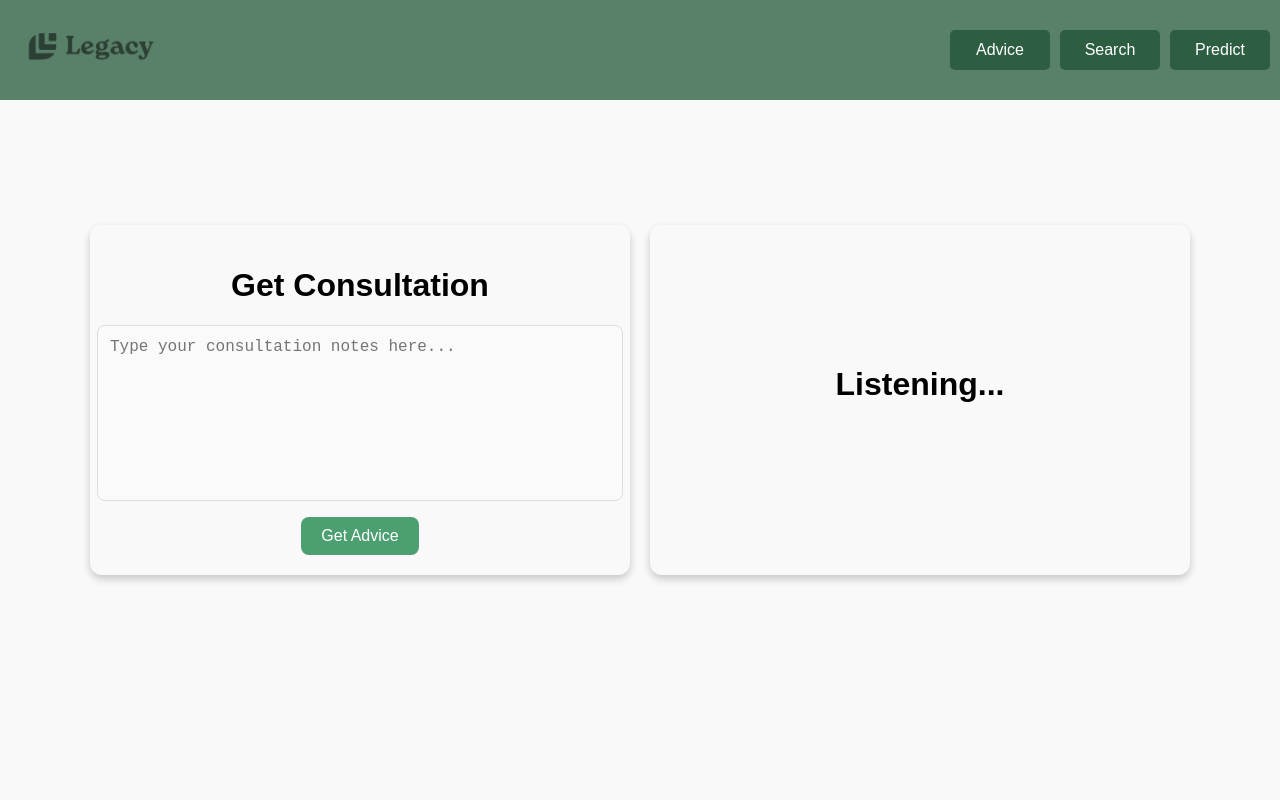
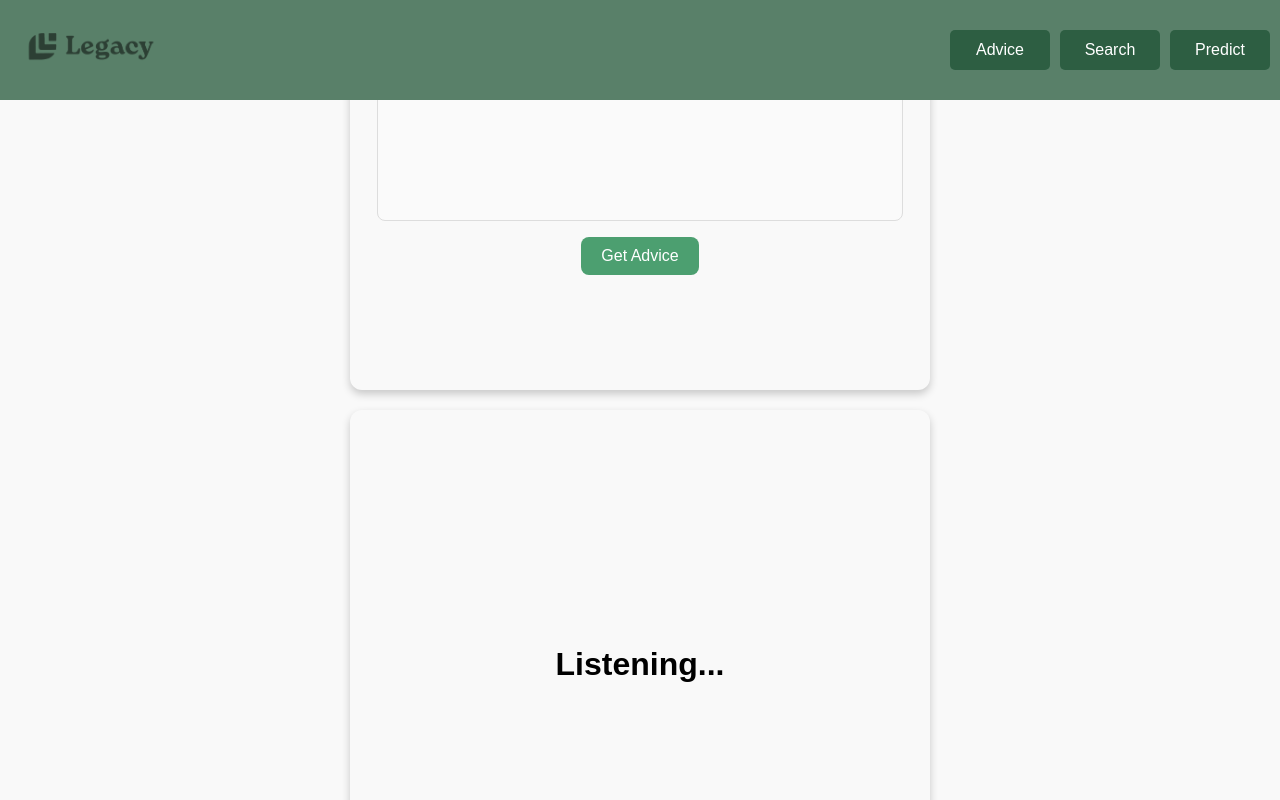
Before and after one commit to pearl-natalia/legacy-web-app, a React (Create React App) app in the folder frontend/: page / in a window 1280 px wide. Shown: the top 800 px of the page. Built offline with nearby package versions, Linux system fonts and the light colour scheme.

Commit message:
Updating frontend

```diff
--- a/frontend/src/App.css
+++ b/frontend/src/App.css
@@ -26,12 +26,13 @@ body {
   box-shadow: 0 4px 8px rgba(0, 0, 0, 0.2);
   width: 90%;
   max-width: 500px;
-  padding: 20px;
+  padding: 20px 40px;
   text-align: center;
   display: flex;
   flex-direction: column;
   justify-content: center;
   align-items: center;
+  height: 500px;
 }
 
 .title {
@@ -71,7 +72,7 @@ body {
   background-color: #3b7d58;
 }
 
-@media (max-width: 768px) {
+@media (max-width: 508px) {
   #container {
     flex-direction: column;
     align-items: center;
```
